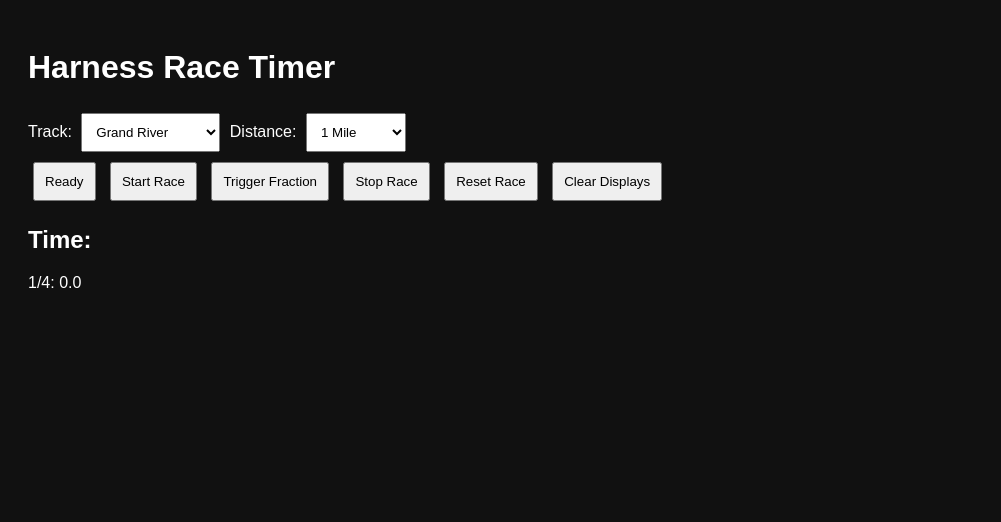
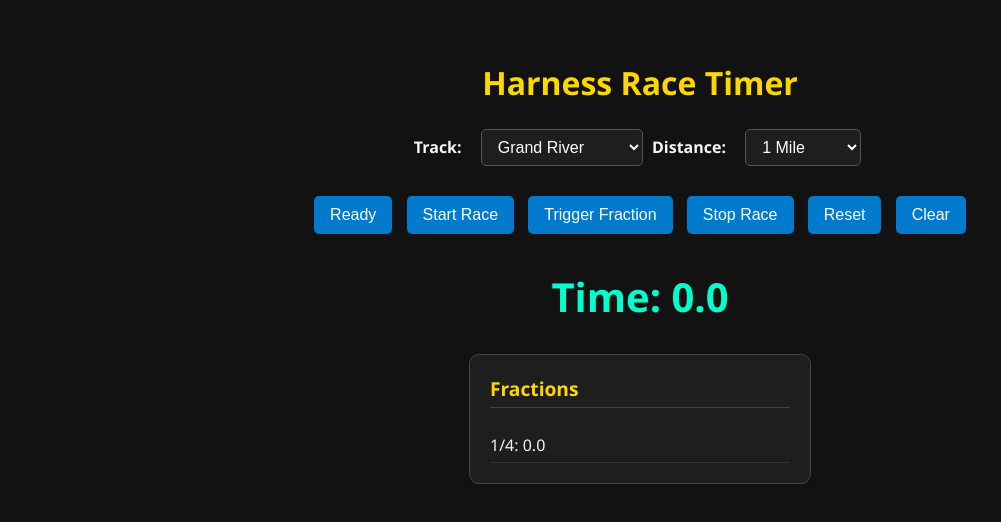
Before and after one commit to Curtismacd31/harness-timer, a website: page public/index.html in a window 1280 px wide. Both pictures are taken after a click on the button "Trigger Fraction". Shown: the whole page, without its empty margins (0-1001 px from the left). Drawn offline with Linux system fonts and the light colour scheme; no server answers.

Commit message:
Update index.html

```diff
--- a/public/index.html
+++ b/public/index.html
@@ -1,17 +1,92 @@
 <!DOCTYPE html>
-<html>
+<html lang="en">
 <head>
+  <meta charset="UTF-8">
   <title>Harness Race Timer</title>
   <style>
-    body { font-family: Arial; background: #111; color: #fff; padding: 20px; }
-    select, button { margin: 5px; padding: 10px; }
-    .fractions { margin-top: 20px; }
-    .fractions div { margin-bottom: 8px; }
+    body {
+      font-family: 'Segoe UI', sans-serif;
+      background: #121212;
+      color: #f5f5f5;
+      margin: 0;
+      padding: 40px;
+      display: flex;
+      flex-direction: column;
+      align-items: center;
+    }
+
+    h1 {
+      font-size: 2em;
+      color: #FFD700;
+      margin-bottom: 20px;
+    }
+
+    label {
+      margin-right: 10px;
+      font-weight: bold;
+    }
+
+    select, input[type="text"], input[type="number"] {
+      background: #1e1e1e;
+      color: #fff;
+      border: 1px solid #555;
+      padding: 8px 12px;
+      margin: 5px;
+      border-radius: 5px;
+      font-size: 1em;
+    }
+
+    button {
+      background: #007acc;
+      color: white;
+      border: none;
+      padding: 10px 16px;
+      margin: 5px;
+      font-size: 1em;
+      border-radius: 5px;
+      cursor: pointer;
+      transition: background 0.3s ease;
+    }
+
+    button:hover {
+      background: #005ea6;
+    }
+
+    #liveTime {
+      font-size: 2.5em;
+      font-weight: bold;
+      margin-top: 30px;
+      margin-bottom: 10px;
+      color: #00ffcc;
+    }
+
+    .fractions {
+      background: #1e1e1e;
+      border: 1px solid #444;
+      border-radius: 10px;
+      padding: 20px;
+      width: 300px;
+      margin-top: 20px;
+    }
+
+    .fractions h3 {
+      margin-top: 0;
+      font-size: 1.2em;
+      color: #ffd700;
+      border-bottom: 1px solid #444;
+      padding-bottom: 5px;
+    }
+
+    .fractions div {
+      padding: 6px 0;
+      border-bottom: 1px solid #333;
+    }
   </style>
 </head>
 <body>
   <h1>Harness Race Timer</h1>
 
+  <div>
     <label>Track:</label>
     <select id="trackSelect">
       <option value="Grand River">Grand River</option>
@@ -24,19 +99,23 @@
       <option value="1 Mile">1 Mile</option>
       <option value="1 Mile 1/8">1 Mile 1/8</option>
     </select>
+  </div>
 
-  <div>
+  <div style="margin-top: 20px;">
     <button onclick="readyRace()">Ready</button>
     <button onclick="startRace()">Start Race</button>
     <button onclick="triggerFraction()">Trigger Fraction</button>
     <button onclick="stopRace()">Stop Race</button>
-    <button onclick="resetRace()">Reset Race</button>
-    <button onclick="clearDisplay()">Clear Displays</button>
+    <button onclick="resetRace()">Reset</button>
+    <button onclick="clearDisplay()">Clear</button>
   </div>
 
-  <h2 id="liveTime">Time: </h2>
+  <h2 id="liveTime">Time: 0.0</h2>
 
-  <div class="fractions" id="fractionsContainer"></div>
+  <div class="fractions" id="fractionsContainer">
+    <h3>Fractions</h3>
+    <!-- Fraction entries will appear here -->
+  </div>
 
   <script>
     let timer = null;
@@ -45,10 +124,10 @@
     const labels = ["1/4", "1/2", "3/4", "Finish", "Extra 1", "Extra 2"];
 
     async function readyRace() {
-    tenths = 0;
+      fifths = 0;
       fractions = [];
-    document.getElementById("fractionsContainer").innerHTML = '';
-    document.getElementById("liveTime").innerText = "Time: ";
+      document.getElementById("fractionsContainer").innerHTML = "<h3>Fractions</h3>";
+      document.getElementById("liveTime").innerText = "Time: 0.0";
 
       const track = document.getElementById("trackSelect").value;
       const distance = document.getElementById("distanceSelect").value;
@@ -61,47 +140,37 @@
     }
 
     function formatTime(fifths) {
-  const totalFifths = fifths; // 5 fifths per second
-  const minutes = Math.floor(totalFifths / 300); // 300 fifths = 60s
-  const seconds = Math.floor((totalFifths % 300) / 5);
-  const fraction = totalFifths % 5; // 0–4
+      const minutes = Math.floor(fifths / 300);
+      const remainingFifths = fifths % 300;
+      const seconds = Math.floor(remainingFifths / 5);
+      const fraction = remainingFifths % 5;
 
-  // Only use 1 decimal place, representing .0 to .4
-  const decimal = `.${fraction}`;
-
-  if (minutes > 0) {
-    return `${minutes}:${seconds.toString().padStart(2, '0')}${decimal}`;
-  } else {
-    return `${seconds}${decimal}`;
+      return minutes > 0
+        ? `${minutes}:${seconds.toString().padStart(2, '0')}.${fraction}`
+        : `${seconds}.${fraction}`;
     }
-}
-
-
 
     function updateTime() {
       fifths++;
       document.getElementById("liveTime").innerText = `Time: ${formatTime(fifths)}`;
     }
 
-
     async function triggerFraction() {
       const idx = fractions.length;
       if (idx < labels.length) {
         const label = labels[idx];
-		const time = formatTime(fifths);  // Make sure this is formatted string!
+        const time = formatTime(fifths);
         const entry = { Distance: label, Time: time };
         fractions.push(entry);
 
-		// Display
         const div = document.createElement("div");
         div.innerText = `${label}: ${time}`;
         document.getElementById("fractionsContainer").appendChild(div);
 
-		// Send to server
         await fetch('/api/addFraction', {
           method: 'POST',
           headers: { 'Content-Type': 'application/json' },
-		  body: JSON.stringify({ label, time })  // <- formatted time sent here
+          body: JSON.stringify({ label, time })
         });
       }
     }
@@ -124,11 +193,9 @@ function formatTime(fifths) {
     }
 
     function clearDisplay() {
-    document.getElementById("fractionsContainer").innerHTML = '';
+      document.getElementById("fractionsContainer").innerHTML = "<h3>Fractions</h3>";
       fractions = [];
     }
-
   </script>
-
 </body>
 </html>
```
Lines whose indentation alone changed are shown as unchanged.
